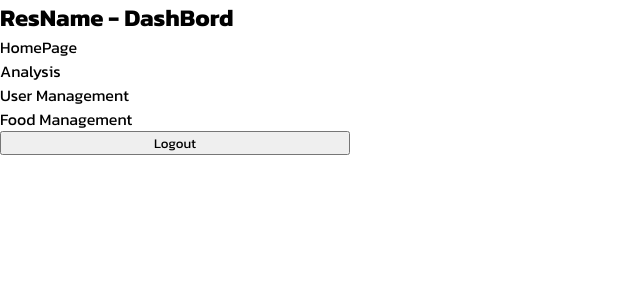
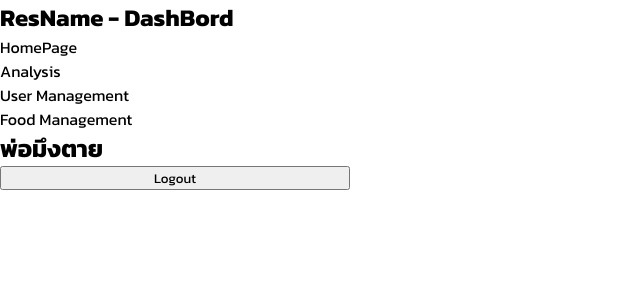
Before and after one commit to Auntapza/restaurantSystems, a React (Vite) app: page / in a window 1280 px wide. Shown: the top 300 px of the page, without its empty margins (0-640 px from the left). Built offline with nearby package versions, Linux system fonts and the light colour scheme.

Commit message:
Update sidebar.jsx

```diff
--- a/src/component/sidebar.jsx
+++ b/src/component/sidebar.jsx
@@ -22,6 +22,8 @@ let Sidebar = () => {
                     </Link>
                 </ul>
 
+                <h1>พ่อมึงตาย</h1>
+
                 <button className="logoutBtn">Logout</button>
             </aside>
         </>
```
